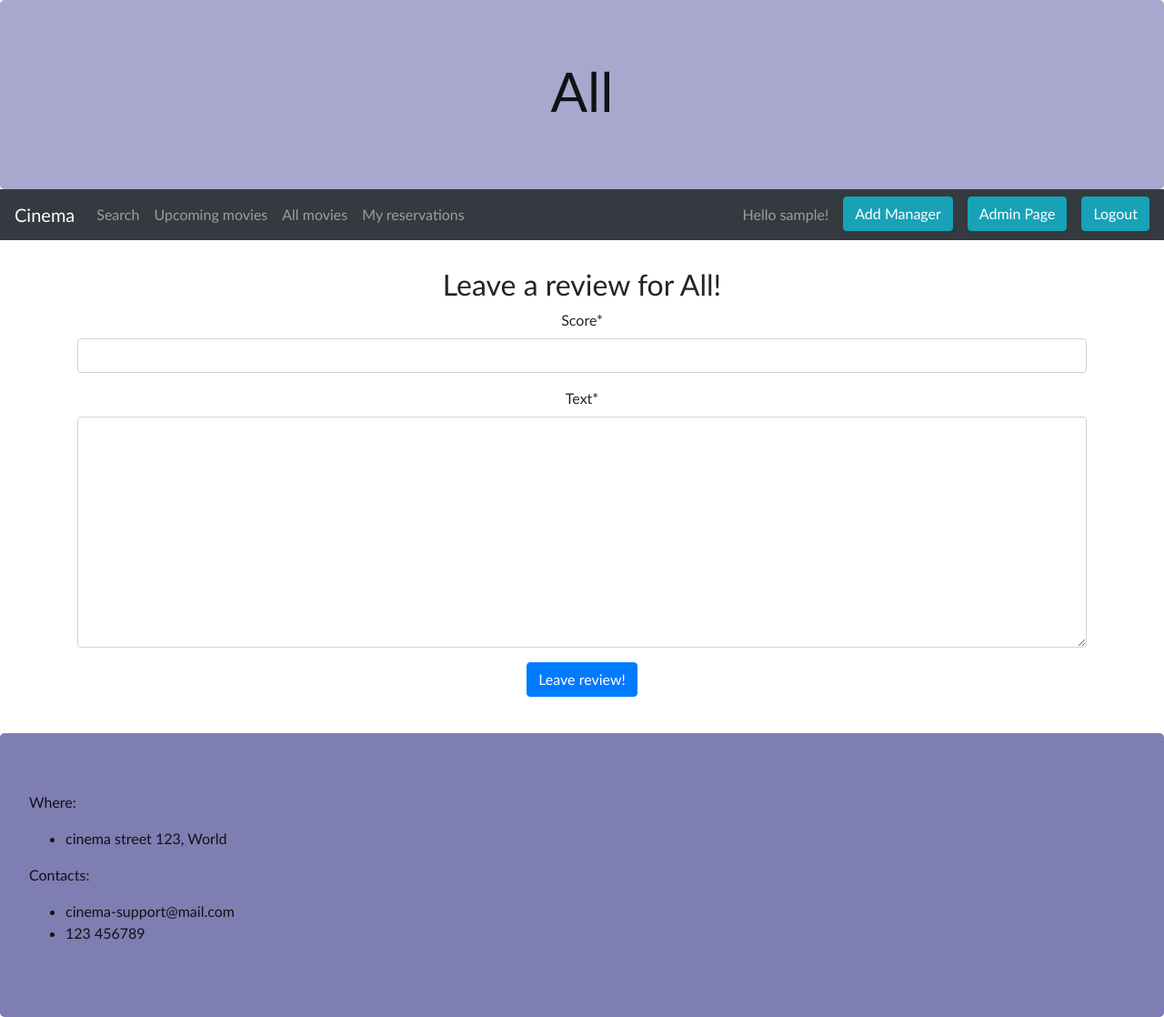
After one commit to SamueleTondelli/cinema, a Django app: page /movies/leavereview/1/ in a window 1280 px wide. The commit adds this page. Shown: the whole page at 91% size. Run offline with Django 5.2, Linux system fonts and the light colour scheme; the visitor is signed in with stand-in values (Sample User, id 1); data comes from the database, SQL or seed files in the repository; parts of the project's set-up code (start-up, migrations or seed data) failed here and were passed over; some libraries are stand-ins or nearby versions.

Commit message:
added review creation

```diff
--- a/cinema/movies/forms.py
+++ b/cinema/movies/forms.py
@@ -1,6 +1,6 @@
 from django import forms
 from crispy_forms.helper import FormHelper
-from crispy_forms.layout import Submit
+from crispy_forms.layout import Submit, Layout, Field, HTML, Row, Column
 from .models import *
 from django.shortcuts import get_object_or_404
 
@@ -14,3 +14,16 @@ class SearchForm(forms.Form):
     CHOICES = [("Title", "Search by title"), ("Director", "Search by director"), ("Tags", "Search by tags")]
     search_where = forms.ChoiceField(label="Where", required=True, choices=CHOICES)
     sort_by_score = forms.BooleanField(label="Sort by score", required=False)
+
+
+class ReviewForm(forms.ModelForm):
+    helper = FormHelper()
+    helper.form_id = "review_crispy_form"
+    helper.form_method = "POST"
+    score = forms.IntegerField(label="Score", max_value=10, min_value=0)
+    text = forms.CharField(label="Text", widget=forms.Textarea, max_length=300)
+    helper.add_input(Submit("submit", "Leave review!"))
+
+    class Meta:
+        model = Review
+        fields = ["score", "text"]
--- a/cinema/movies/models.py
+++ b/cinema/movies/models.py
@@ -26,6 +26,19 @@ class Movie(models.Model):
         for r in revs:
             s += r.score
         return s/n
+
+    def can_user_review(self, user_id):
+        if len(Review.objects.filter(user__id=user_id, movie=self)) > 0:
+            return False
+
+        ress = Reservation.objects.filter(screening__movie=self, user__id=user_id).order_by("-screening__date")
+        if len(ress) == 0:
+            return False
+
+        if ress[0].screening.date > timezone.now():
+            return False
+
+        return True
 
     def get_upcoming_movies():
         screenings = MovieScreening.objects.filter(date__gte=timezone.now()).order_by('date')
--- a/cinema/movies/templates/movies/info_movie.html
+++ b/cinema/movies/templates/movies/info_movie.html
@@ -36,6 +36,9 @@
         </div>
     {% endif %}
     <br>
+    {% if view.can_user_review %}
+        <a href="{% url "movies:leavereview" object.id %}">Leave a review!</a>
+    {% endif %}
     {% if object.reviews.all.count == 0 %}
         <p>There are no reviews yet</p>
     {% else  %}
--- /dev/null
+++ b/cinema/movies/templates/movies/leave_review.html
@@ -0,0 +1,14 @@
+{% extends "base.html" %}
+{% load crispy_forms_tags %}
+
+{% block title %}{{movie.title}}{% endblock title %}
+{% block header1 %}
+    <h1>{{movie.title}}</h1>
+{% endblock header1 %}
+
+{% block content %}
+    <h2>Leave a review for {{movie.title}}!</h2>
+    <form method="POST">
+        {% crispy form %}
+    <form>
+{% endblock content %}
--- a/cinema/movies/templates/movies/my_reservations.html
+++ b/cinema/movies/templates/movies/my_reservations.html
@@ -52,7 +52,7 @@
             </div>
             {% if not r.user_has_reviewed %}
             <div class="card-footer">
-                <a href="#">Leave a review!</a>
+                <a href="{% url "movies:leavereview" r.screening.movie.id %}">Leave a review!</a>
             </div>
             {% endif %}
         </div>
--- a/cinema/movies/urls.py
+++ b/cinema/movies/urls.py
@@ -8,9 +8,11 @@ urlpatterns = [
     path("infomovie/<pk>/", MovieDetailView.as_view(), name="infomovie"),
     path("myreservations/", my_reservations, name="myreservations"),
     path("upcomingmovies/", UpcomingMoviesView.as_view(), name="upcomingmovies"),
+    path("movielist/", MovieListView.as_view(), name="movielist"),
     path("search/", search, name="search"),
     path("search/<str:search_string>/<str:search_where>/<str:sorted>/", SearchResultsView.as_view(), name="searchresults"),
     path("makereservation/<pk>/", make_reservation, name="makereservation"),
     path("screeningseats/<pk>/", get_screening_seats, name="screeningseats"),
-    path("cancelres/<pk>/", cancel_res, name="cancelres")
+    path("cancelres/<pk>/", cancel_res, name="cancelres"),
+    path("leavereview/<pk>/", leave_review, name="leavereview"),
 ]
--- a/cinema/movies/views.py
+++ b/cinema/movies/views.py
@@ -10,8 +10,9 @@ from .forms import *
 import re
 from collections import Counter
 from django.contrib.auth.mixins import LoginRequiredMixin
-from django.urls import reverse_lazy, reverse
+from django.urls import reverse
 import json
+from django.views.generic.edit import CreateView
 
 
 class MovieDetailView(DetailView):
@@ -36,6 +37,11 @@ class MovieDetailView(DetailView):
         ctx["tag_list"] = tag_list[:-2]
 
         return ctx
+
+    def can_user_review(self):
+        if self.request.user.is_authenticated:
+            return self.get_object().can_user_review(self.request.user.id)
+        return False
 
 
 @login_required
@@ -168,3 +174,23 @@ def cancel_res(request, pk):
     res.screening.save()
     res.delete()
     return redirect("movies:myreservations")
+
+
+@login_required
+def leave_review(request, pk):
+    movie = get_object_or_404(Movie, pk=pk)
+    if request.method == "POST":
+        form = ReviewForm(request.POST)
+        if form.is_valid():
+            score = form.cleaned_data.get("score")
+            text = form.cleaned_data.get("text")
+            r = Review()
+            r.movie = movie
+            r.user = request.user
+            r.score = score
+            r.text = text
+            r.save()
+            return redirect("movies:infomovie", pk)
+
+    form = ReviewForm()
+    return render(request, template_name="movies/leave_review.html", context={"movie":movie, "form": form})
--- a/cinema/templates/base.html
+++ b/cinema/templates/base.html
@@ -36,6 +36,9 @@
             </li>
             <li class="nav-item">
                 <a class="nav-link" href={% url "movies:upcomingmovies" %}>Upcoming movies</a>
+            </li>
+            <li class="nav-item">
+              <a class="nav-link" href={% url "movies:movielist" %}>All movies</a>
             </li>
             {% if  user.is_authenticated %}
             <li class="nav-item">
--- a/cinema/templates/registration/login.html
+++ b/cinema/templates/registration/login.html
@@ -1,6 +1,7 @@
 {% extends "base.html" %}
 {% load crispy_forms_tags %}
 
+{% block title %}Login{% endblock title %}
 {% block header1 %}<h1>Login Page</h1>{% endblock header1 %}
 
 {% block content %}
```
